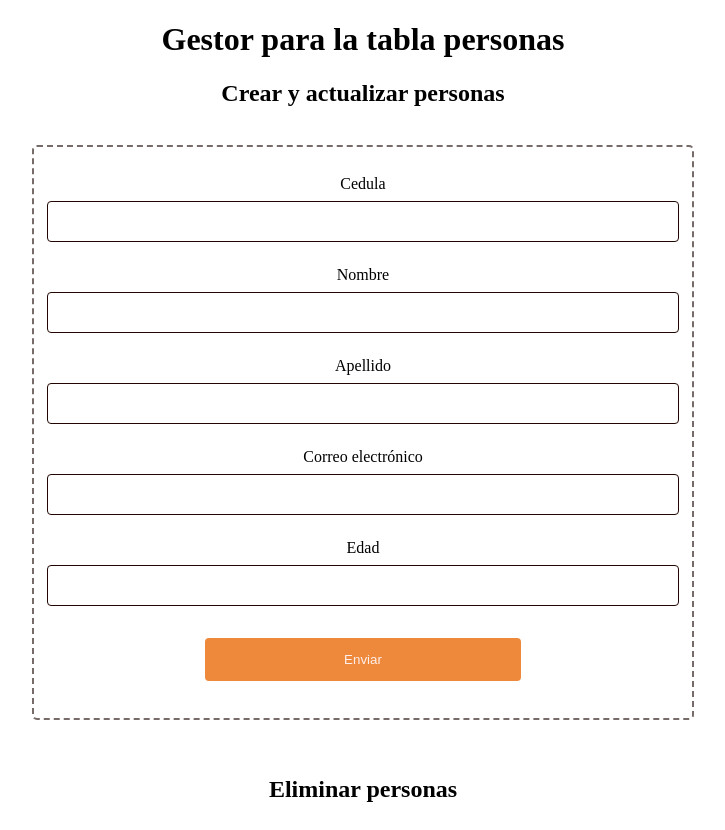
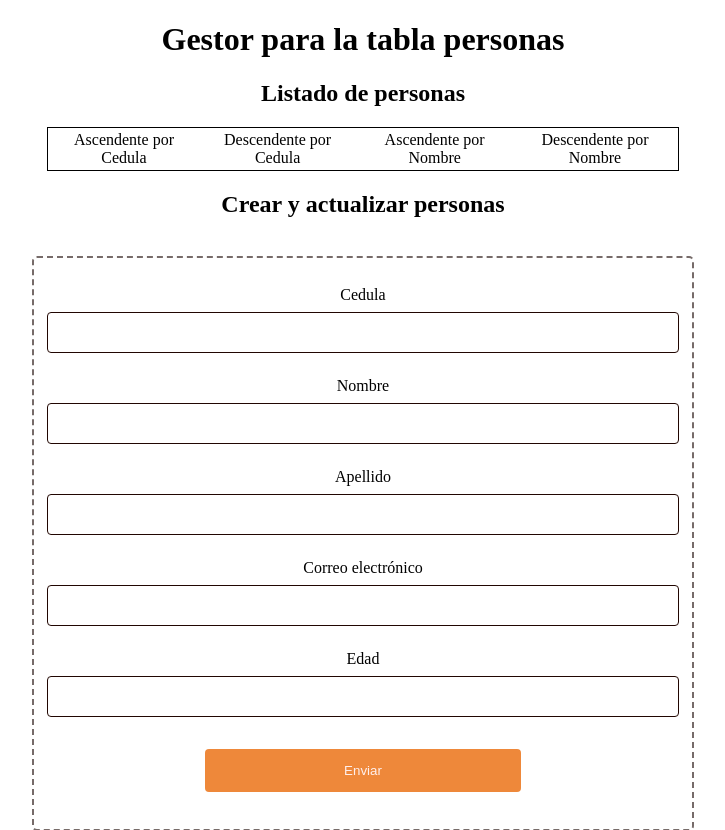
Before and after one commit to PHP-Talleres/Taller_1_GestorBaseDeDatos, a PHP site: page /gestor.php in a window 1280 px wide. Shown: the top 830 px of the page, without its empty margins (277-1002 px from the left). Run offline with PHP 8.4, Linux system fonts and the light colour scheme.

Commit message:
List options

```diff
--- a/css/gestor.css
+++ b/css/gestor.css
@@ -1,3 +1,7 @@
+table {
+    border: 1px solid black;
+}
+
 h1 {
     text-align: center;
 }
--- a/gestor.php
+++ b/gestor.php
@@ -10,6 +10,20 @@
 
 <body>
     <h1>Gestor para la tabla personas</h1>
+
+    <h2>Listado de personas</h2>
+
+    <div>
+        <table>
+            <tr>
+                <td>Ascendente por Cedula</td>
+                <td>Descendente por Cedula</td>
+                <td>Ascendente por Nombre</td>
+                <td>Descendente por Nombre</td>
+            </tr>
+        </table>
+    </div>
+
     <h2>Crear y actualizar personas</h2>
     <br>
     <div class="form">
```
